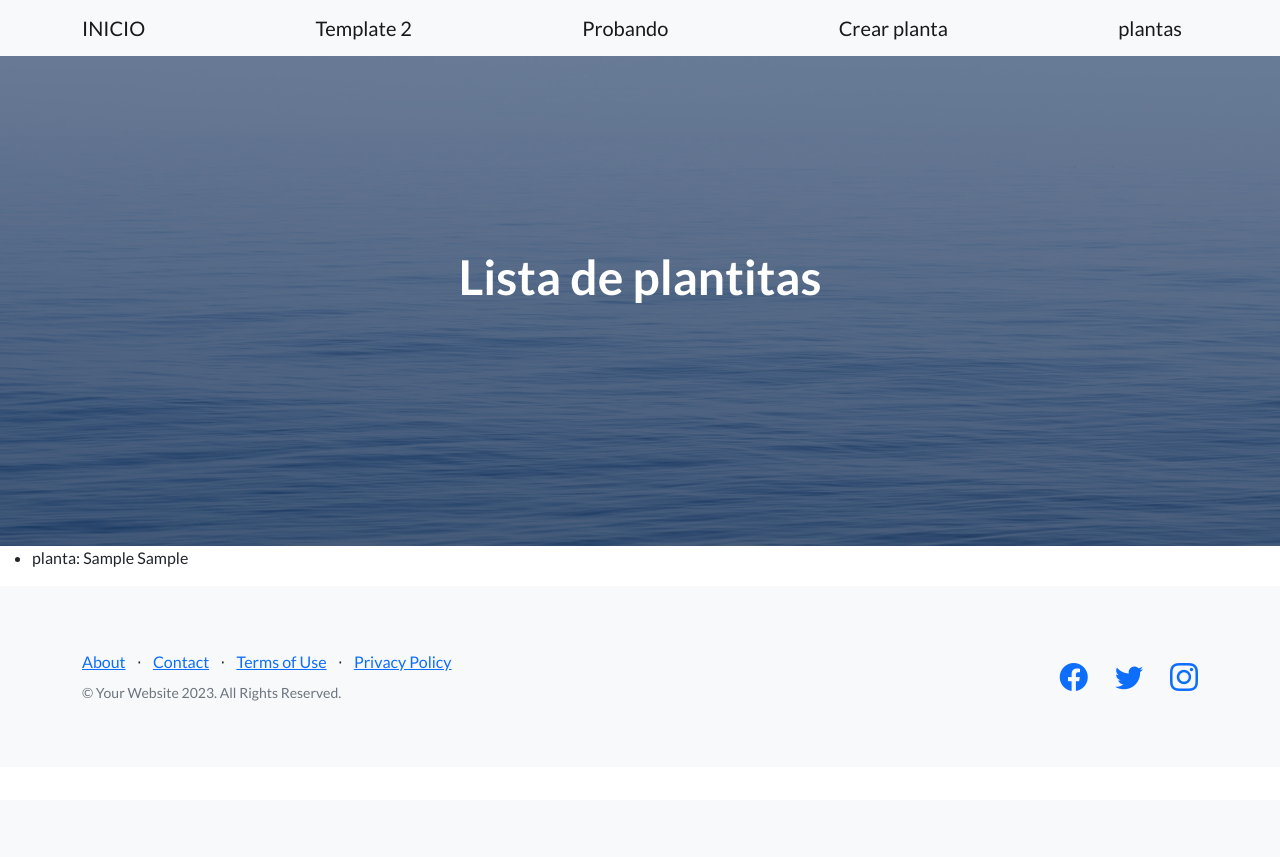
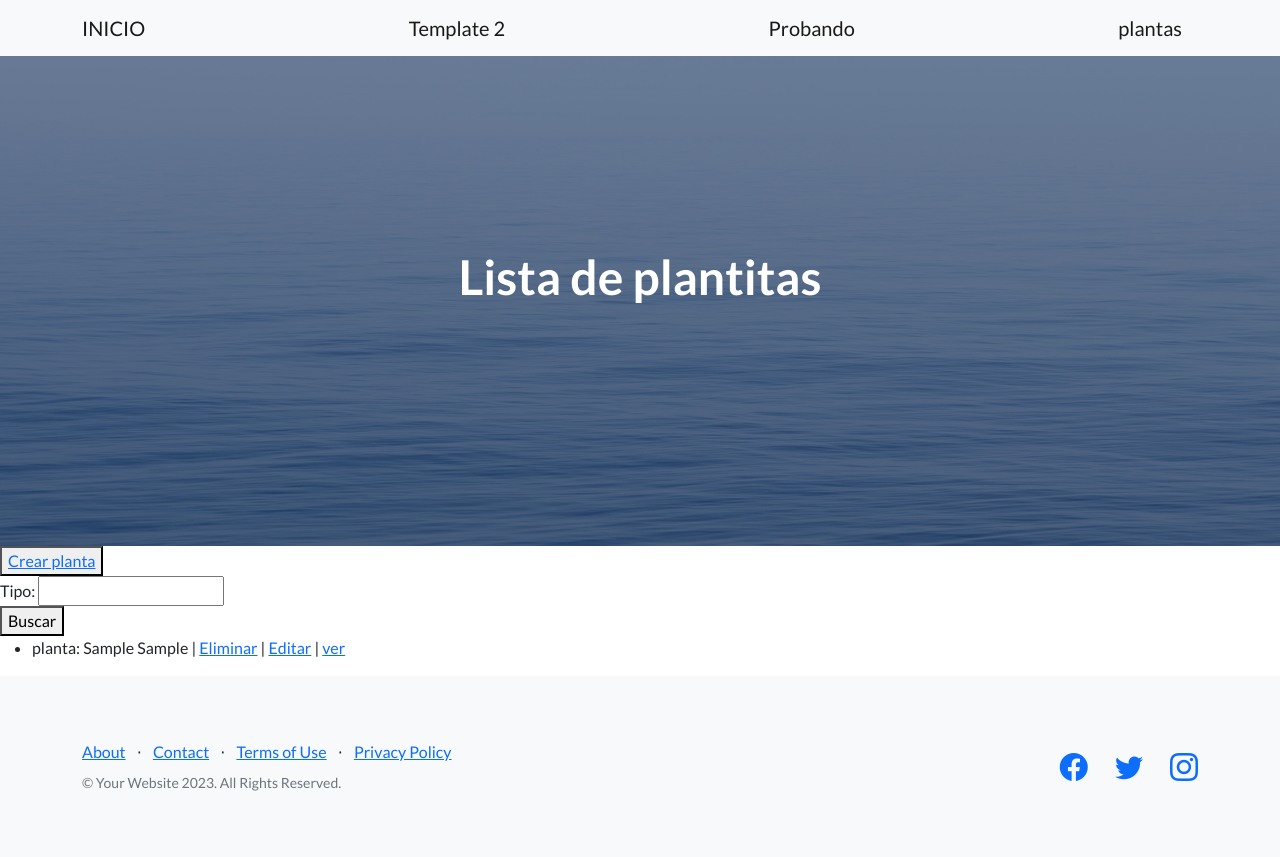
Before and after one commit to DanielaDrogo/tercera-pre-entrega, a Django app: page /planta/ in a window 1280 px wide. Before the commit the page ends 701 px from the top, so only its background shows below. Run offline with Django 5.2, Linux system fonts and the light colour scheme; tables that the repository leaves empty hold one stand-in row (values such as "Sample post"); some libraries are stand-ins or nearby versions.

Commit message:
hice una barra de busqueda y le agrege mas opciones a los productos como ver y editar

```diff
--- a/inicio/forms.py
+++ b/inicio/forms.py
@@ -1,5 +1,15 @@
 from django import forms
 
-class CrearPlantaFormulario(forms.Form):
+class PlantaFormularioBase(forms.Form):
     tipo = forms.CharField(max_length=30)
     especie = forms.CharField(max_length=30)
+
+
+class CrearPlantaFormulario(PlantaFormularioBase):
+    ...
+
+class EditarPlantaFormulario(PlantaFormularioBase):
+    ...
+
+class BuscarPlanta(forms.Form):
+    tipo = forms.CharField(max_length=30, required=False)
--- a/inicio/templates/inicio/plantas.html
+++ b/inicio/templates/inicio/plantas.html
@@ -10,10 +10,21 @@ Lista de plantitas
 
 
 {% block main %}
+<button>
+    <a href="{% url "crear_planta2" %}">Crear planta</a>
+</button>
+<form action= {% url "plantas" %} method="get">
+    {{formulario}}
+    <button>Buscar</button>
+</form>
 {% if plantas %}
 <ul>
     {% for planta in plantas %}
-    <li>{{planta}}</li>
+    <li>{{planta}} |
+        <a href="{% url "eliminar_planta" planta.id %}">Eliminar</a> |
+        <a href="{% url "editar_planta" planta.id %}">Editar</a> |
+        <a href="{% url "ver_planta" planta.id %}">ver</a>
+    </li>
     {% endfor %}
 </ul>
 {% else %}
--- a/inicio/urls.py
+++ b/inicio/urls.py
@@ -9,5 +9,8 @@ urlpatterns = [
     path('probando', views.probando, name="probando"),
     path('planta/', views.plantas, name="plantas"),
     path('planta/crear/', views.crear_planta2, name="crear_planta2"),
+    path('planta/eliminar/<int:id>/', views.eliminar_planta, name="eliminar_planta"),
+    path('planta/editar/<int:id>/', views.editar_planta, name="editar_planta"),
+    path('planta/<int:id>/', views.ver_planta, name="ver_planta"),
 
 ]
--- a/inicio/views.py
+++ b/inicio/views.py
@@ -6,7 +6,7 @@ from django.http import HttpResponse
 from django.template import Template, context, loader
 
 from inicio.models import planta
-from inicio.forms import CrearPlantaFormulario
+from inicio.forms import CrearPlantaFormulario, BuscarPlanta, EditarPlantaFormulario
 
 import random
 
@@ -58,7 +58,7 @@ def crear_planta2(request):
             datos = formulario.cleaned_data
             mi_planta = planta(tipo=request.POST.get('tipo'), especie=request.POST.get('especie'))
             mi_planta.save()
-            return redirect('inicio')
+            return redirect('plantas')
 
     formulario = CrearPlantaFormulario()
     return render(request, 'inicio/crear_planta2.html', {'formulario': formulario})
@@ -66,5 +66,42 @@ def crear_planta2(request):
 
 
 def plantas(request):
-    plantas = planta.objects.all()
-    return render(request, 'inicio/plantas.html', {'plantas': plantas})
+
+    formulario = BuscarPlanta(request.GET)
+    if formulario.is_valid():
+        tipo = formulario.cleaned_data['tipo']
+        plantas = planta.objects.filter(tipo__icontains=tipo)
+
+    # plantas = planta.objects.all()
+    return render(request, 'inicio/plantas.html', {'plantas': plantas, 'formulario': formulario})
+
+
+
+def eliminar_planta(request, id):
+    mi_planta = planta.objects.get(id=id)
+    mi_planta.delete()
+
+    return redirect('plantas')
+
+
+def editar_planta(request, id):
+    mi_planta = planta.objects.get(id=id)
+
+    formulario = EditarPlantaFormulario(initial={'tipo': mi_planta.tipo, 'especie': mi_planta.especie})
+
+    if request.method == 'POST':
+        formulario = EditarPlantaFormulario(request.POST)
+        if formulario.is_valid():
+            info = formulario.cleaned_data
+
+            mi_planta.tipo = info['tipo']
+            mi_planta.especie = info['especie']
+            mi_planta.save()
+            return redirect('plantas')
+
+    return render(request, 'inicio/editar_planta.html', {'formulario': formulario, 'planta': mi_planta})
+
+
+def ver_planta(request, id):
+    mi_planta = planta.objects.get(id=id)
+    return render(request, 'inicio/ver_planta.html', {'mi_planta': mi_planta})
--- a/templates/base.html
+++ b/templates/base.html
@@ -27,7 +27,6 @@
                 <a class="navbar-brand" href="{% url "inicio" %}">INICIO</a>
                 <a class="navbar-brand" href="{% url "template2" "don" "papeño" %}">Template 2</a>
                 <a class="navbar-brand" href="{% url "probando" %}">Probando</a>
-                <a class="navbar-brand" href="{% url "crear_planta2" %}">Crear planta</a>
                 <a class="navbar-brand" href="{% url "plantas" %}">plantas</a>
             </div>
         </nav>
```
Also changed, not shown: inicio/templates/inicio/editar_planta.html (added, +19 -0 lines), inicio/templates/inicio/ver_planta.html (added, +16 -0 lines).
